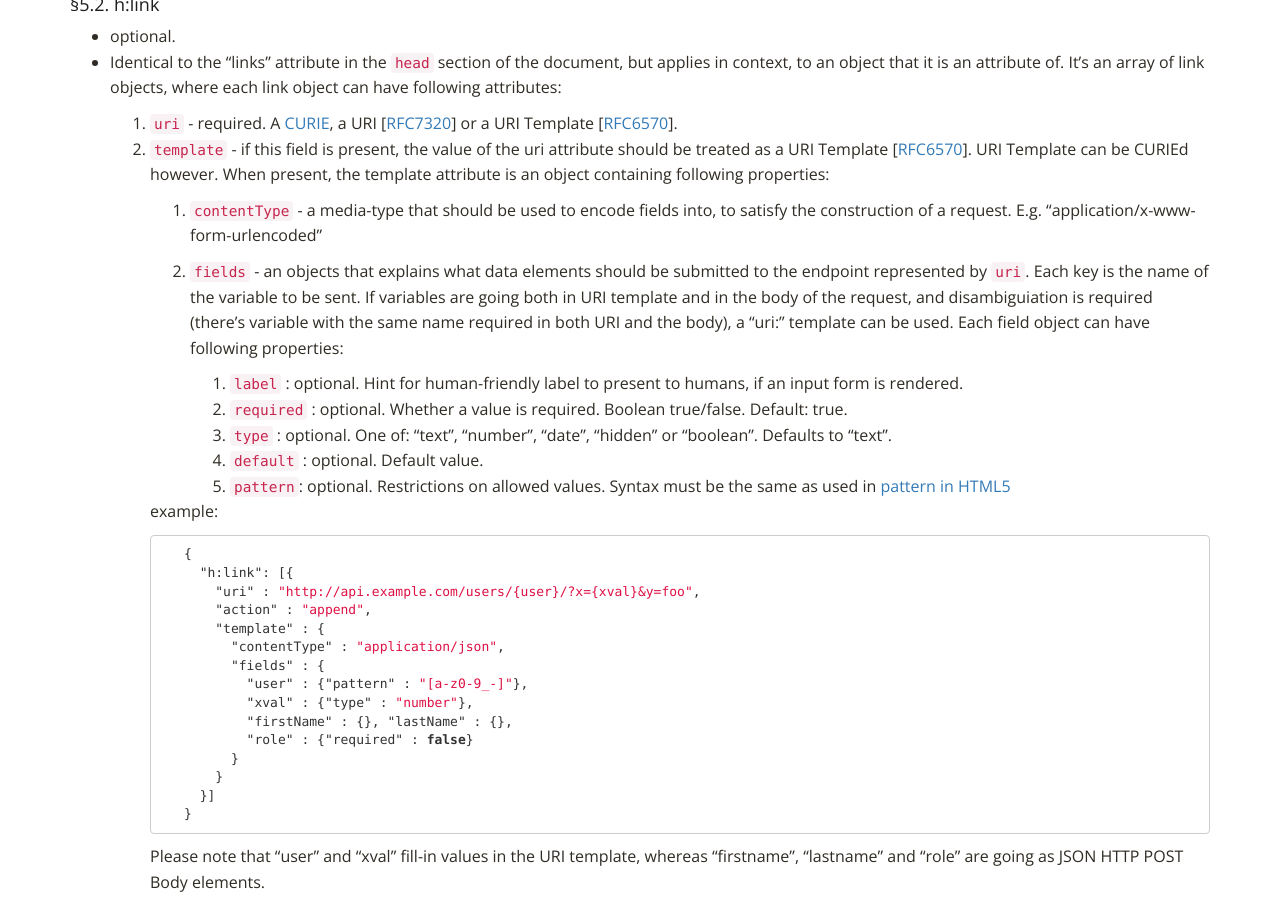
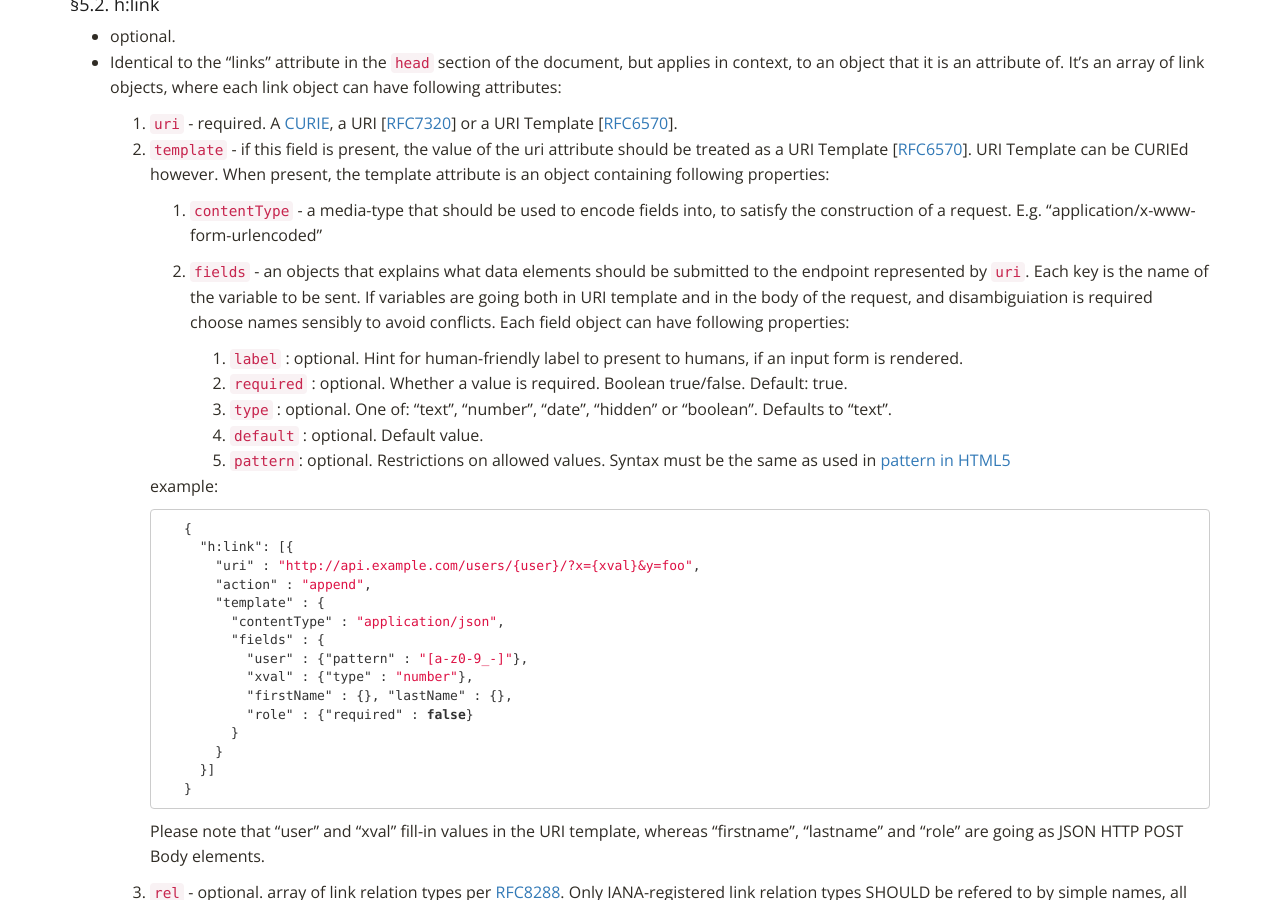
Before and after one commit to inadarei/hyper, a Jekyll site: the page built from spec.md, in a window 1280 px wide and 900 px high, scrolled down 4661 px. Built offline with Jekyll 4.4.1, drawn with Linux system fonts in a browser that asks for light colours; nearby versions of some CDN libraries.

Commit message:
minor edit to fields section

```diff
--- a/_includes/attributes.md
+++ b/_includes/attributes.md
@@ -35,8 +35,7 @@ to/from the other media types.
           elements should be submitted to the endpoint represented by `uri`. Each
           key is the name of the variable to be sent. If variables are going both
           in URI template and in the body of the request, and disambiguiation is
-          required (there's variable with the same name required in both URI
-          and the body), a "uri:" template can be used. Each field object
+          required choose names sensibly to avoid conflicts. Each field object
           can have following properties:
               1. `label` : optional. Hint for human-friendly label to present to humans,
                  if an input form is rendered.
```
